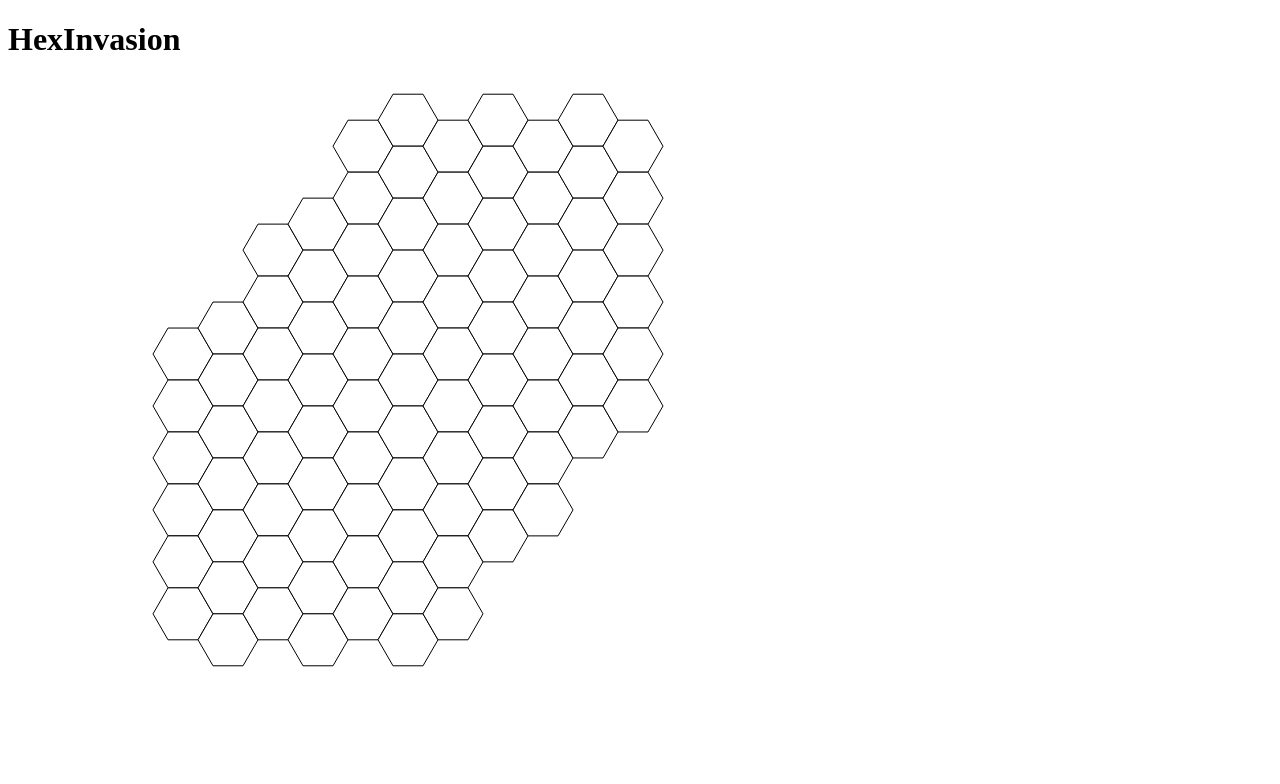
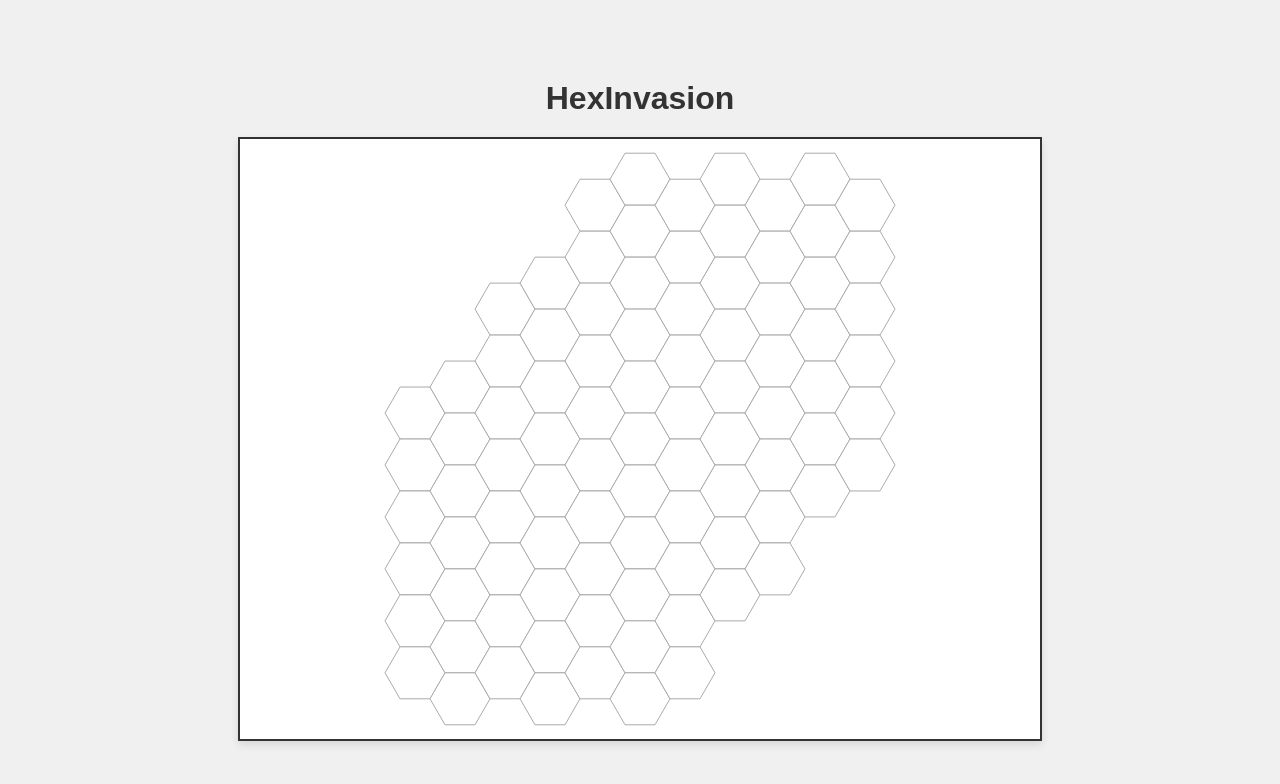
Before and after one commit to wshedden/hexinvasion, a website: page public/index.html in a window 1280 px wide. Drawn offline with Linux system fonts and the light colour scheme.

Commit message:
Change styling

```diff
--- a/public/script.js
+++ b/public/script.js
@@ -52,8 +52,8 @@
         }
         ctx.closePath();
         ctx.fillStyle = faction ? factions.includes(faction) ? faction : '#CCC' : '#FFF';
-        ctx.strokeStyle = '#000';
-        ctx.lineWidth = 1;
+        ctx.strokeStyle = faction ? '#000' : '#AAA'; // Outline color based on faction
+        ctx.lineWidth = faction ? 2 : 1; // Thicker outline for claimed cells
         ctx.fill();
         ctx.stroke();
     }
--- a/public/styles.css
+++ b/public/styles.css
@@ -1,3 +1,26 @@
+body {
+    font-family: Arial, sans-serif;
+    background-color: #f0f0f0;
+    margin: 0;
+    padding: 0;
+    display: flex;
+    flex-direction: column;
+    align-items: center;
+    justify-content: center;
+    height: 100vh;
+}
+
+h1 {
+    margin: 20px 0;
+    color: #333;
+}
+
+canvas {
+    border: 2px solid #333;
+    background-color: #fff;
+    box-shadow: 0 4px 8px rgba(0, 0, 0, 0.1);
+}
+
 #info-panel {
     position: fixed;
     top: 10px;
```
